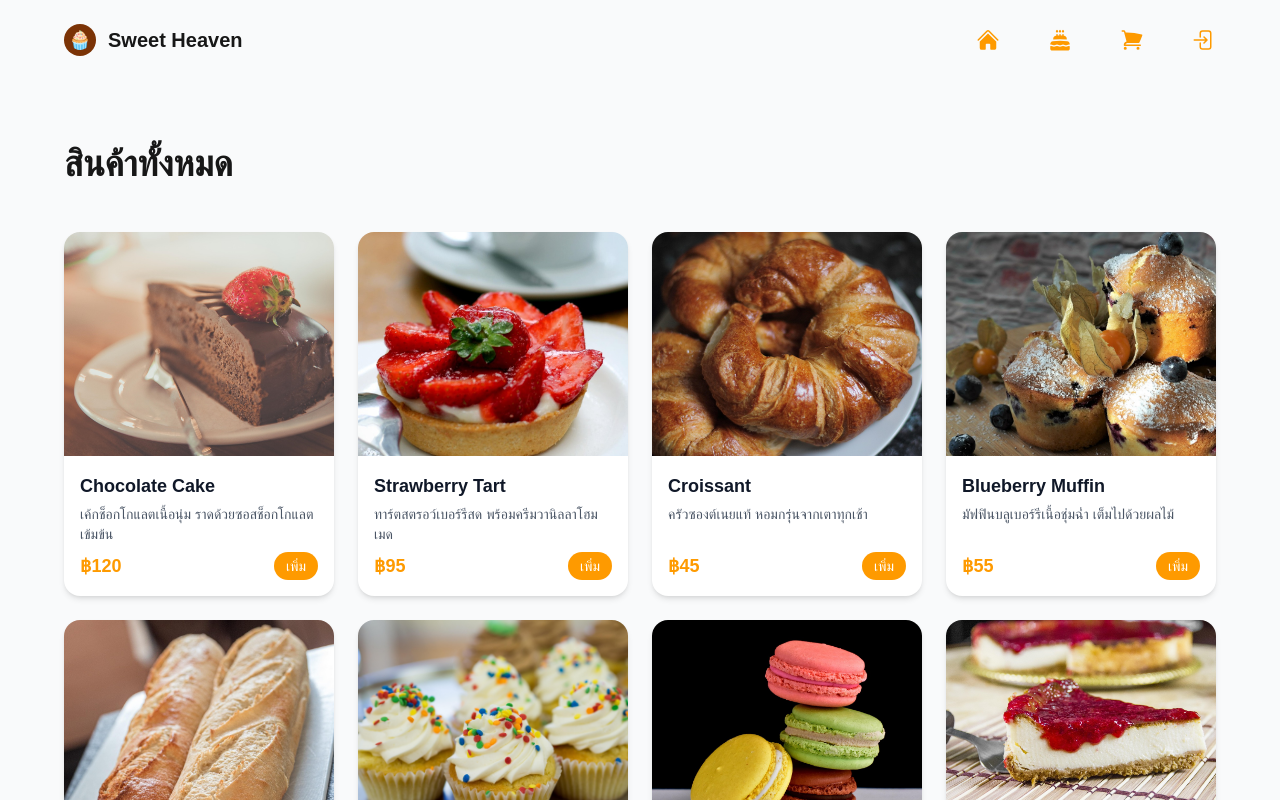
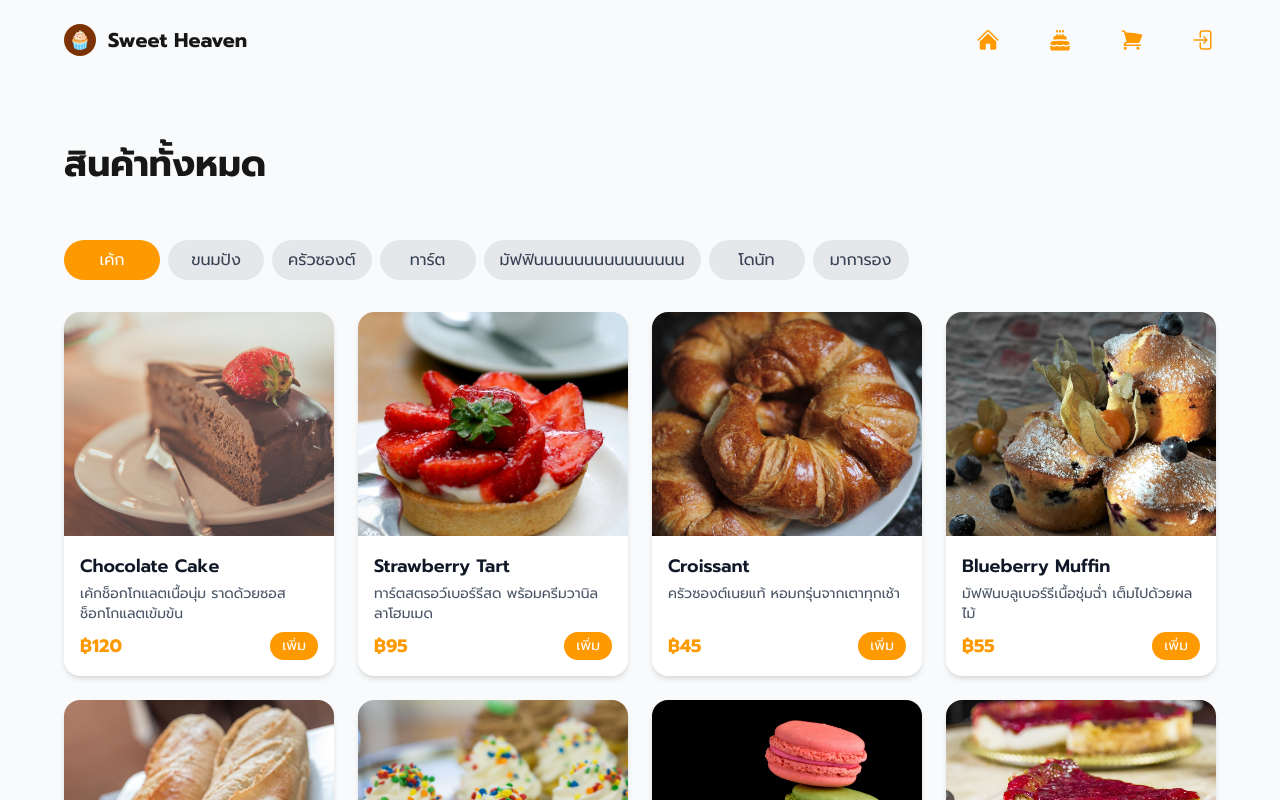
Before and after one commit to thelastcat15/Bakery_Pos, a Next.js app in the folder frontend/: page /products in a window 1280 px wide. Shown: the top 800 px of the page. Built offline with nearby package versions, Linux system fonts and the light colour scheme.

Commit message:
feat(products-page): add category list component and mock data feat(ui): add prompt font

```diff
--- a/frontend/src/app/(public)/products/page.tsx
+++ b/frontend/src/app/(public)/products/page.tsx
@@ -1,6 +1,7 @@
 "use client"
 
-import { ProductList } from "@/components/common/List"
+import { CategoryList, ProductList } from "@/components/common/List"
+import { categories } from "@/data/mock/category_mock"
 import { products } from "@/data/mock/product_mock"
 
 const ProductsPage = () => {
@@ -8,6 +9,7 @@ const ProductsPage = () => {
     <div className="max-w-6xl mx-auto">
       <div className="py-8 px-4 md:px-2 xl:px-0 md:py-16">
         <h1 className="font-bold text-2xl md:text-4xl mb-12">สินค้าทั้งหมด</h1>
+        <CategoryList categories={categories} />
         <ProductList products={products} />
       </div>
     </div>
--- a/frontend/src/app/globals.css
+++ b/frontend/src/app/globals.css
@@ -5,11 +5,11 @@
   --foreground: #171717;
 }
 
-@theme inline {
+@theme {
   --color-background: var(--background);
   --color-foreground: var(--foreground);
-  --font-sans: var(--font-geist-sans);
-  --font-mono: var(--font-geist-mono);
+  --font-sans: var(--font-prompt);
+  /* --font-mono: var(--font-geist-mono); */
 }
 
 /* @media (prefers-color-scheme: dark) {
@@ -22,5 +22,5 @@
 body {
   background: var(--background);
   color: var(--foreground);
-  font-family: Arial, Helvetica, sans-serif;
+  font-family: var(--font-sans);
 }
--- a/frontend/src/app/layout.tsx
+++ b/frontend/src/app/layout.tsx
@@ -1,5 +1,5 @@
 import type { Metadata } from "next"
-import { Geist, Geist_Mono } from "next/font/google"
+import { Geist, Geist_Mono, Prompt } from "next/font/google"
 import "./globals.css"
 
 const geistSans = Geist({
@@ -10,6 +10,12 @@ const geistSans = Geist({
 const geistMono = Geist_Mono({
   variable: "--font-geist-mono",
   subsets: ["latin"],
+})
+
+const prompt = Prompt({
+  variable: "--font-prompt",
+  subsets: ["latin", "thai"],
+  weight: ["100", "200", "300", "400", "500", "600", "700", "800", "900"],
 })
 
 export const metadata: Metadata = {
@@ -23,9 +29,9 @@ export default function RootLayout({
   children: React.ReactNode
 }>) {
   return (
-    <html lang="en">
+    <html lang="en" className={prompt.variable}>
       <body
-        className={`${geistSans.variable} ${geistMono.variable} antialiased text-gray-800`}>
+        className={`${prompt.variable} antialiased font-sans text-gray-800`}>
         {children}
       </body>
     </html>
--- a/frontend/src/components/common/Button.tsx
+++ b/frontend/src/components/common/Button.tsx
@@ -51,9 +51,9 @@ export const CategoryButton = ({
   className = "",
 }: CategoryButtonProps) => {
   const activeClass = active
-    ? `bg-abmer-500 text-white`
+    ? `bg-amber-500 text-white`
     : `bg-gray-200 text-gray-700 hover:bg-gray-300`
-  const buttonClass = `px-4 py-2 rounded-full transition-colors ${activeClass} ${className}`
+  const buttonClass = `px-4 py-2 min-w-24 rounded-full transition-colors ${activeClass} ${className}`
   if (href) {
     return (
       <Link href={href} className={buttonClass}>
--- a/frontend/src/components/common/List.tsx
+++ b/frontend/src/components/common/List.tsx
@@ -1,9 +1,15 @@
 "use client"
 import { Product } from "@/types/product_type"
 import { CardProduct } from "./Card"
+import { CategoryButton } from "./Button"
+import { Category } from "@/types/category_type"
 
 interface ProductListProps {
   products: Product[]
+}
+
+interface CategoryListProps {
+  categories: Category[]
 }
 
 export const SuggestList = ({ products }: ProductListProps) => {
@@ -25,3 +31,20 @@ export const ProductList = ({ products }: ProductListProps) => {
     </div>
   )
 }
+
+export const CategoryList = ({ categories }: CategoryListProps) => {
+  return (
+    <div className="flex flex-wrap py-2 mb-6 gap-2">
+      {categories.map((c, index) => (
+        <CategoryButton
+          key={index}
+          children={c.children}
+          onClick={c.onClick}
+          href={c.href || ""}
+          active={c.active || false}
+          className={c.className || ""}
+        />
+      ))}
+    </div>
+  )
+}
--- /dev/null
+++ b/frontend/src/data/mock/category_mock.ts
@@ -0,0 +1,40 @@
+import { Category } from "@/types/category_type"
+
+export const categories: Category[] = [
+  {
+    children: "เค้ก",
+    active: true,
+    onClick: () => console.log("Go to Cake"),
+    // href: "/categories/cake",
+  },
+  {
+    children: "ขนมปัง",
+    onClick: () => console.log("Go to Bread"),
+    // href: "/categories/bread",
+  },
+  {
+    children: "ครัวซองต์",
+    onClick: () => console.log("Go to Croissant"),
+    // href: "/categories/croissant",
+  },
+  {
+    children: "ทาร์ต",
+    onClick: () => console.log("Go to Tart"),
+    // href: "/categories/tart",
+  },
+  {
+    children: "มัฟฟินนนนนนนนนนนนนนน",
+    onClick: () => console.log("Go to Muffin"),
+    // href: "/categories/muffin",
+  },
+  {
+    children: "โดนัท",
+    onClick: () => console.log("Go to Donut"),
+    // href: "/categories/donut",
+  },
+  {
+    children: "มาการอง",
+    onClick: () => console.log("Go to Macaron"),
+    // href: "/categories/macaron",
+  },
+]
--- /dev/null
+++ b/frontend/src/types/category_type.ts
@@ -0,0 +1,7 @@
+export interface Category {
+  children: React.ReactNode
+  active?: boolean
+  onClick: () => void
+  href?: string
+  className?: string
+}
```
